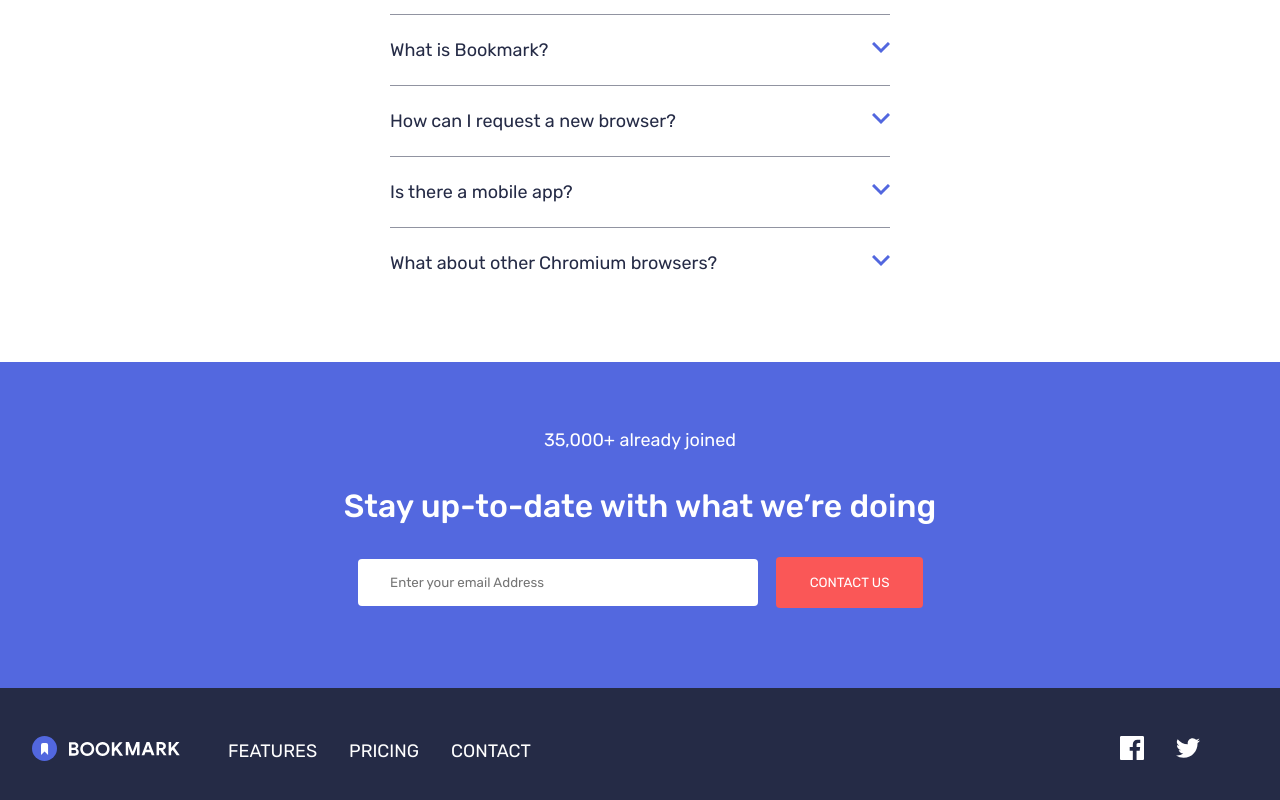
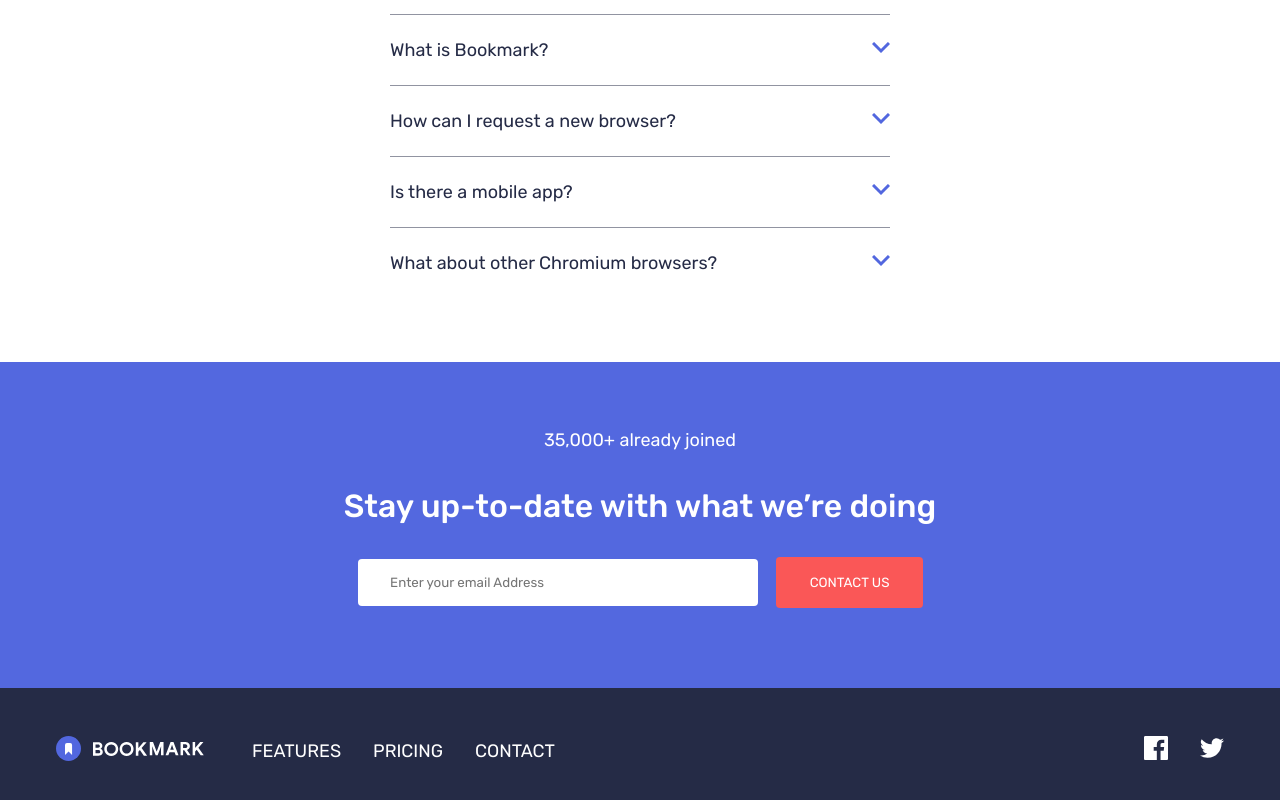
Before and after one commit to Master-Osaro/53_bookmark-landing-page, a React (Create React App) app: page / in a window 1280 px wide. Shown: the part 2454-3254 px from the top of the page. Built offline with nearby package versions, Linux system fonts and the light colour scheme.

Commit message:
Fix footer

```diff
--- a/src/components/Footer.jsx
+++ b/src/components/Footer.jsx
@@ -15,7 +15,7 @@ const Footer =()=>{
                         <div className={`input-group ${!valid?"error":valid===true&&email?"success":""}`}>
                             <input type="text" placeholder='Enter your email Address' id='email' onChange={(e)=>{setEmail(e.target.value)}} />
                             {valid?"": <div className="error-icon__wrapper"><img src={errorIcon} alt="error" className="error-icon" /></div>}
-                            <label htmlFor="email">{valid===true&&email?"Thank you! You'll hear from us soon":valid===false?"Whoops? Make sure its an email":""}</label>
+                            <label htmlFor="email" aria-live="assertive">{valid===true&&email?"Thank you! You'll hear from us soon":valid===false?"Whoops? Make sure its an email":""}</label>
                         </div>
 
                         <button className='btn btn-primary' onClick={()=>{isValid(email)?setValid(true):setValid(false)}}>Contact Us</button>
@@ -23,7 +23,7 @@ const Footer =()=>{
 
                 </div>
             </div>
-            <div className="section__footer-links">
+            <div className="section section__footer-links">
                 <div className="container">
                 <nav>
                     <div className="wrapper__logo-list">
@@ -38,12 +38,12 @@ const Footer =()=>{
                     </div>
                     <div className="socials__wrapper">
                         <a href="#facebook" aria-label="Facebook Link">
-                            <svg xmlns="http://www.w3.org/2000/svg" width="24" height="24" className='facebookIcon'>
+                            <svg xmlns="http://www.w3.org/2000/svg" aria-hidden="true" width="24" height="24" className='facebookIcon'>
                                 <path fillRule="evenodd" d="M22.675 0H1.325C.593 0 0 .593 0 1.325v21.351C0 23.407.593 24 1.325 24H12.82v-9.294H9.692v-3.622h3.128V8.413c0-3.1 1.893-4.788 4.659-4.788 1.325 0 2.463.099 2.795.143v3.24l-1.918.001c-1.504 0-1.795.715-1.795 1.763v2.313h3.587l-.467 3.622h-3.12V24h6.116c.73 0 1.323-.593 1.323-1.325V1.325C24 .593 23.407 0 22.675 0z"/>
                             </svg>
                         </a>
                         <a href="#twitter" aria-label="Twitter Link">
-                        <svg xmlns="http://www.w3.org/2000/svg" width="24" height="20" className='twitterIcon'>
+                        <svg xmlns="http://www.w3.org/2000/svg" aria-hidden="true" width="24" height="20" className='twitterIcon'>
                             <path fillRule="evenodd" d="M24 2.557a9.83 9.83 0 0 1-2.828.775A4.932 4.932 0 0 0 23.337.608a9.864 9.864 0 0 1-3.127 1.195A4.916 4.916 0 0 0 16.616.248c-3.179 0-5.515 2.966-4.797 6.045A13.978 13.978 0 0 1 1.671 1.149a4.93 4.93 0 0 0 1.523 6.574 4.903 4.903 0 0 1-2.229-.616c-.054 2.281 1.581 4.415 3.949 4.89a4.935 4.935 0 0 1-2.224.084 4.928 4.928 0 0 0 4.6 3.419A9.9 9.9 0 0 1 0 17.54a13.94 13.94 0 0 0 7.548 2.212c9.142 0 14.307-7.721 13.995-14.646A10.025 10.025 0 0 0 24 2.557z"/>
                         </svg>
                         </a>
```
